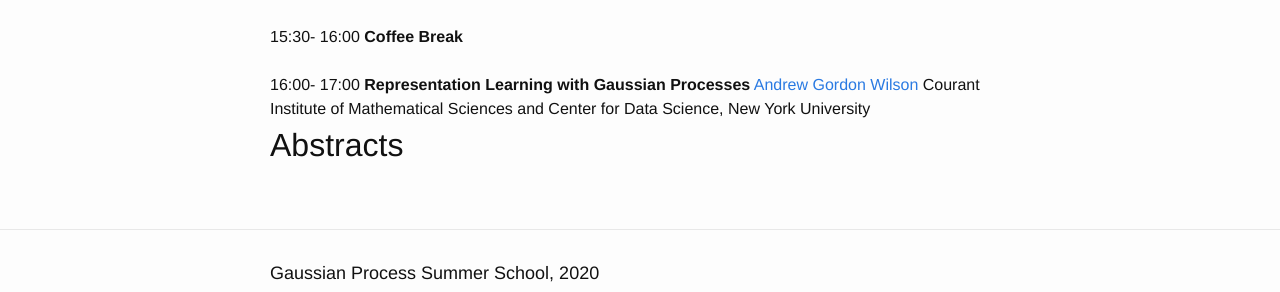
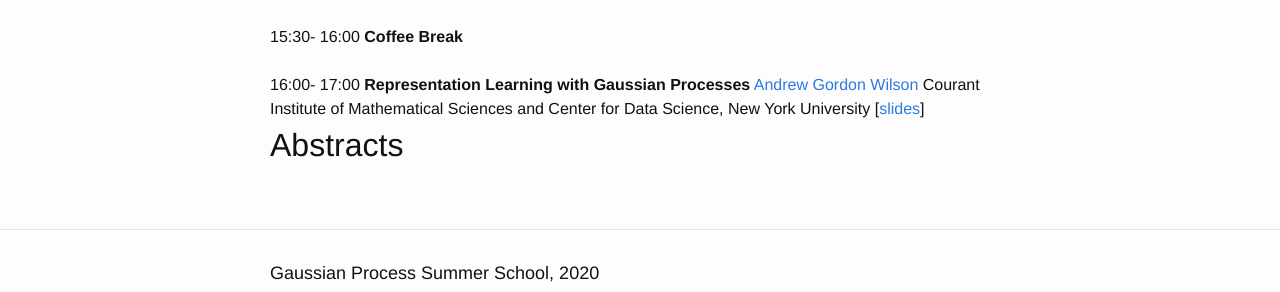
Before and after one commit to gpschool/gpss20, a Jekyll site: the page built from _posts/2020-09-14-day-1.md, in a window 1280 px wide. Shown: the part 712-1004 px from the top of the page. Built offline with Jekyll 4.4.1, drawn with Linux system fonts in a browser that asks for light colours; some of the changed lines change nothing that is shown.

Commit message:
Update 2020-09-14-day-1.md

```diff
--- a/_posts/2020-09-14-day-1.md
+++ b/_posts/2020-09-14-day-1.md
@@ -53,4 +53,5 @@ talks:
     institute: "Courant Institute of Mathematical Sciences and Center for Data Science, New York University"
   start: "16:00"
   end: "17:00"
+  slides: "Wilson2020_part1.pdf"
 ---
```
